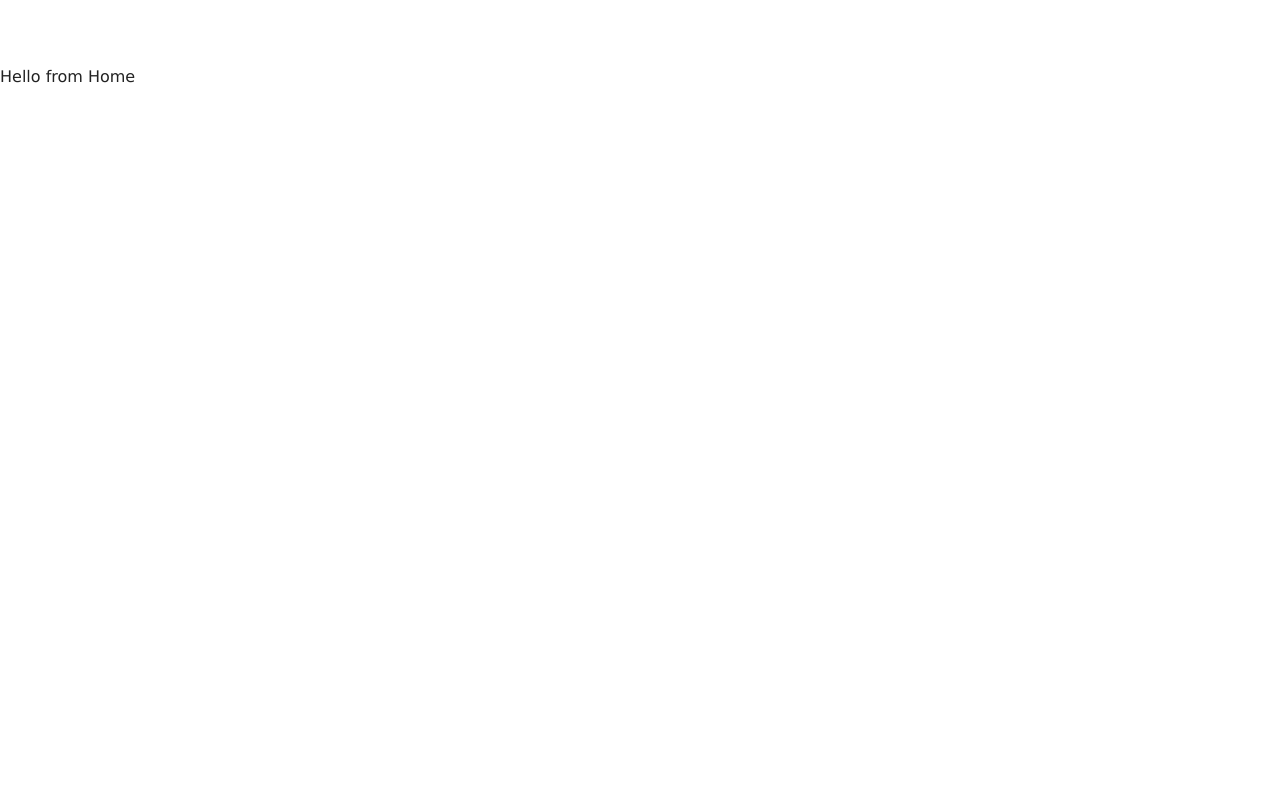
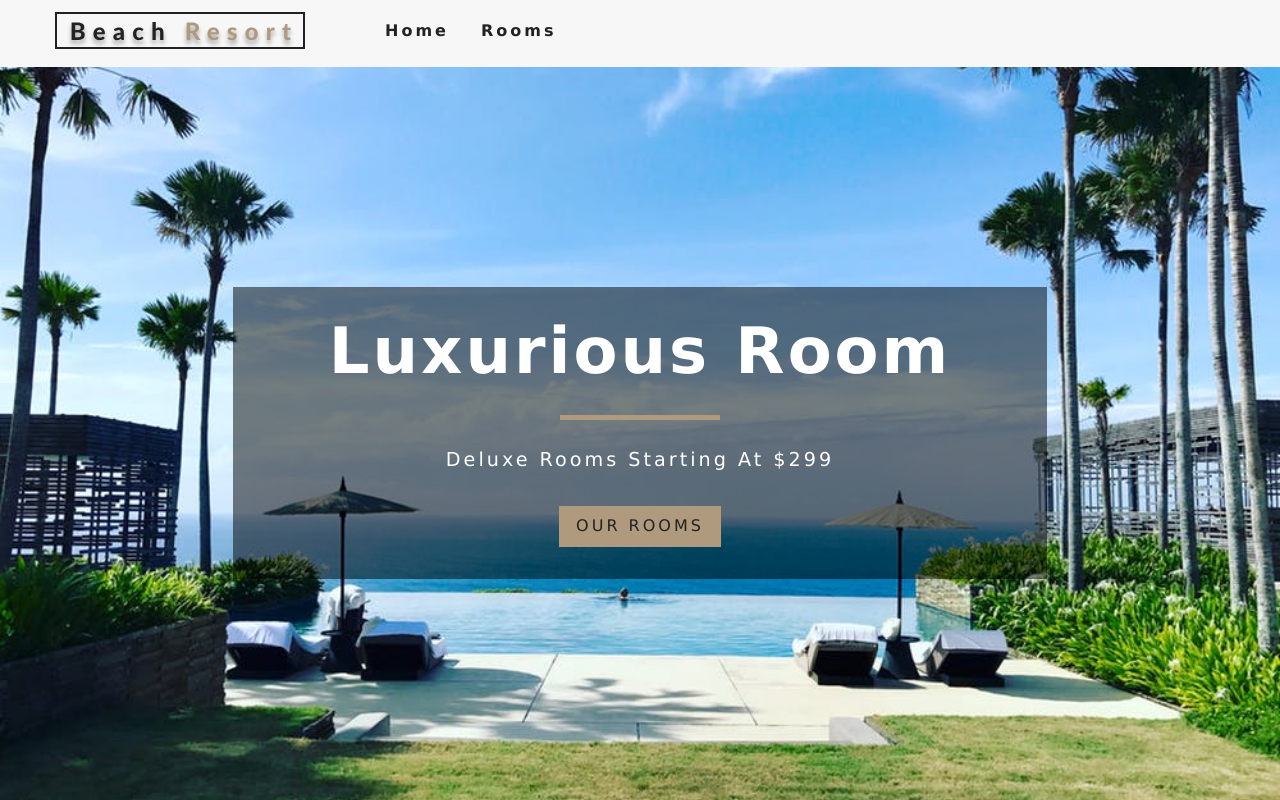
Before and after one commit to krittiyaclark/beach-resort-react, a React (Create React App) app: page / in a window 1280 px wide. Built offline with nearby package versions, Linux system fonts and the light colour scheme.

Commit message:
Rendering Home, Room and Error pages, displaying Navbar, Hero and Banner components

```diff
--- a/src/App.css
+++ b/src/App.css
@@ -159,13 +159,13 @@
 .defaultHero,
 .roomsHero {
 	min-height: calc(100vh - 66px);
-  background: url("./images/defaultBcg.jpeg") center/cover no-repeat;
+	background: url('./images/defaultBcg.jpeg') center/cover no-repeat;
 	display: flex;
 	align-items: center;
 	justify-content: center;
 }
 .roomsHero {
-  background-image: url("./images/room-2.jpeg");
+	background-image: url('./images/room-2.jpeg');
 	min-height: 60vh;
 }
 /* End of Hero */
--- a/src/App.js
+++ b/src/App.js
@@ -1,18 +1,23 @@
 import React from 'react';
-import { Switch, Route, Link } from 'react-router-dom';
+import { Switch, Route } from 'react-router-dom';
 import './App.css';
 
 import Home from './pages/Home';
 import Rooms from './pages/Rooms';
 import SingleRoom from './pages/SingleRoom';
 import Error from './pages/Error';
+import Navbar from './components/Navbar';
 
 function App() {
 	return (
 		<>
-			<Route exact path='/' component={Home} />
-			<Route exact path='/rooms' component={Rooms} />
-			<Route exact path='/rooms/:slug' component={SingleRoom} />
+			<Navbar />
+			<Switch>
+				<Route exact path='/' component={Home} />
+				<Route exact path='/rooms' component={Rooms} />
+				<Route exact path='/rooms/:slug' component={SingleRoom} />
+				<Route component={Error} />
+			</Switch>
 		</>
 	);
 }
--- /dev/null
+++ b/src/components/Banner.js
@@ -0,0 +1,14 @@
+import React from 'react';
+
+const Banner = ({ children, title, subtitle }) => {
+	return (
+		<div className='banner'>
+			<h1>{title}</h1>
+			<div></div>
+			<p>{subtitle}</p>
+			{children}
+		</div>
+	);
+};
+
+export default Banner;
--- /dev/null
+++ b/src/components/Hero.js
@@ -0,0 +1,11 @@
+import React from 'react';
+
+const Hero = ({ children, hero }) => {
+	return <header className={hero}>{children}</header>;
+};
+
+Hero.defaultProps = {
+	hero: 'defaultHero',
+};
+
+export default Hero;
--- /dev/null
+++ b/src/components/Navbar.js
@@ -0,0 +1,46 @@
+import React, { Component } from 'react';
+import { Link } from 'react-router-dom';
+
+import logo from '../images/logo.svg';
+import { FaAlignRight } from 'react-icons/fa';
+
+class Navbar extends Component {
+	state = {
+		isOpen: false,
+	};
+
+	handleToggle = () => {
+		this.setState({ isOpen: !this.state.isOpen });
+	};
+
+	render() {
+		return (
+			<nav className='navbar'>
+				<div className='nav-center'>
+					<div className='nav-header'>
+						<Link to='/'>
+							<img src={logo} alt='Beach Resort' />
+						</Link>
+						<button
+							type='button'
+							className='nav-btn'
+							onClick={this.handleToggle}>
+							<FaAlignRight className='nav-icon' />
+						</button>
+					</div>
+					<ul
+						className={this.state.isOpen ? 'nav-links show-nav' : 'nav-links'}>
+						<li>
+							<Link to='/'>Home</Link>
+						</li>
+						<li>
+							<Link to='/rooms'>Rooms</Link>
+						</li>
+					</ul>
+				</div>
+			</nav>
+		);
+	}
+}
+
+export default Navbar;
--- a/src/pages/Error.js
+++ b/src/pages/Error.js
@@ -1,7 +1,19 @@
 import React from 'react';
+import { Link } from 'react-router-dom';
+
+import Hero from '../components/Hero';
+import Banner from '../components/Banner';
 
 const Error = () => {
-	return <div>Hello form Error</div>;
+	return (
+		<Hero>
+			<Banner title='404' subtitle='page not found'>
+				<Link to='/' className='btn-primary'>
+					return home
+				</Link>
+			</Banner>
+		</Hero>
+	);
 };
 
 export default Error;
--- a/src/pages/Home.js
+++ b/src/pages/Home.js
@@ -1,7 +1,19 @@
 import React from 'react';
+import { Link } from 'react-router-dom';
+
+import Hero from '../components/Hero';
+import Banner from '../components/Banner';
 
 const Home = () => {
-	return <div>Hello from Home</div>;
+	return (
+		<Hero>
+			<Banner title='luxurious room' subtitle='deluxe rooms starting at $299'>
+				<Link to='/rooms' className='btn-primary'>
+					our rooms
+				</Link>
+			</Banner>
+		</Hero>
+	);
 };
 
 export default Home;
--- a/src/pages/Rooms.js
+++ b/src/pages/Rooms.js
@@ -1,7 +1,19 @@
 import React from 'react';
+import { Link } from 'react-router-dom';
+
+import Hero from '../components/Hero';
+import Banner from '../components/Banner';
 
 const Rooms = () => {
-	return <div>Hello from Rooms</div>;
+	return (
+		<Hero hero='roomsHero'>
+			<Banner title='our rooms'>
+				<Link to='/' className='btn-primary'>
+					return home
+				</Link>
+			</Banner>
+		</Hero>
+	);
 };
 
 export default Rooms;
```
Lines whose indentation alone changed are shown as unchanged.
